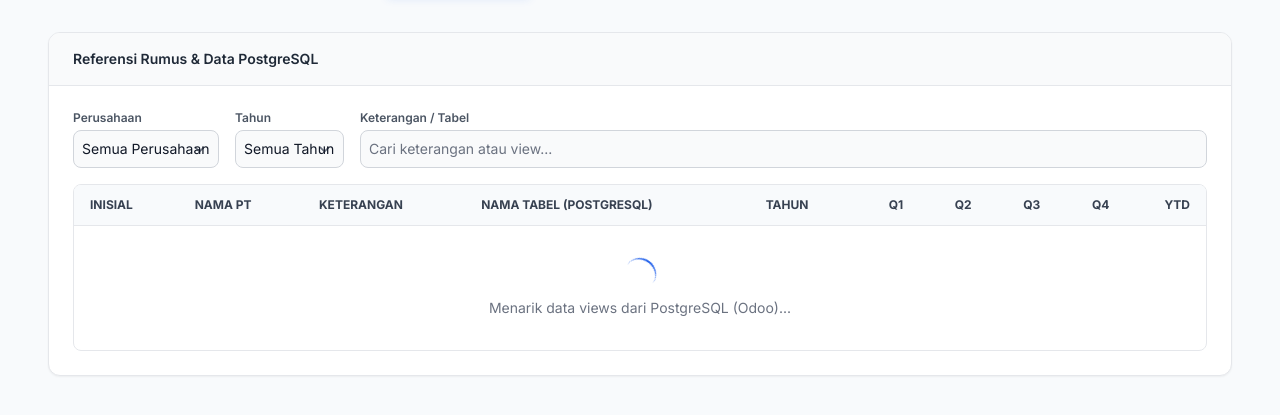
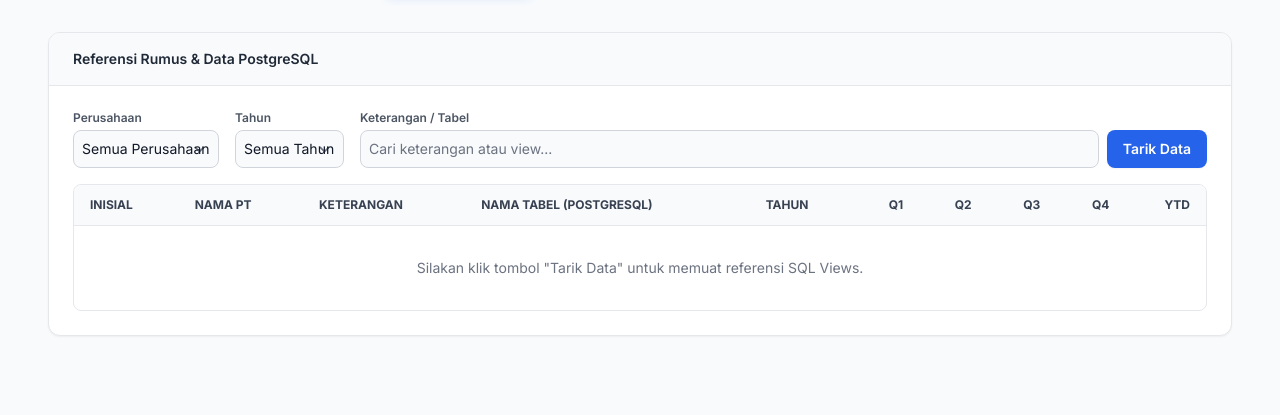
Before and after one commit to nicku-dev/bms-web, a FastAPI app: template app/templates/reference.html in a window 1280 px wide. Shown: the part 129-544 px from the top of the page. Run offline with FastAPI, Linux system fonts and the light colour scheme; the template is opened without the code that fills it, so the values that code supplies are empty; parts of the project's set-up code (start-up, migrations or seed data) failed here and were passed over; some libraries are stand-ins or nearby versions.

Commit message:
fix: disable auto-load on Referensi Data page to prevent hanging

```diff
--- a/app/templates/reference.html
+++ b/app/templates/reference.html
@@ -124,7 +124,12 @@
         </div>
         <div class="flex-1">
           <label class="block text-xs font-semibold text-gray-600 mb-1">Keterangan / Tabel</label>
-          <input type="text" id="filter-search" onkeyup="filterTable()" class="bg-gray-50 border border-gray-300 text-gray-900 text-sm rounded-lg focus:ring-blue-500 focus:border-blue-500 block w-full p-2" placeholder="Cari keterangan atau view...">
+          <div class="flex gap-2">
+            <input type="text" id="filter-search" onkeyup="filterTable()" class="flex-1 bg-gray-50 border border-gray-300 text-gray-900 text-sm rounded-lg focus:ring-blue-500 focus:border-blue-500 block p-2" placeholder="Cari keterangan atau view...">
+            <button onclick="loadData()" class="px-4 py-2 bg-blue-600 hover:bg-blue-700 text-white text-sm font-semibold rounded-lg shadow-sm whitespace-nowrap">
+              Tarik Data
+            </button>
+          </div>
         </div>
       </div>
 
@@ -149,14 +154,11 @@
 
           <tbody id="ref-table-body" class="divide-y divide-gray-200">
             <tr>
-              <td colspan="10" class="px-4 py-8 text-center text-gray-500">
-                <div class="flex flex-col items-center justify-center">
-                  <div class="animate-spin rounded-full h-8 w-8 border-b-2 border-blue-600 mb-2"></div>
-                  <p class="text-sm">Menarik data views dari PostgreSQL (Odoo)...</p>
-                </div>
+              <td colspan="10" id="initial-message" class="px-4 py-8 text-center text-gray-500">
+                Silakan klik tombol "Tarik Data" untuk memuat referensi SQL Views.
               </td>
             </tr>
-          </tbody></tbody>
+          </tbody>
         </table>
       </div>
 
@@ -172,6 +174,14 @@ function formatNumber(num) {
 }
 
 function loadData() {
+    const tbody = document.getElementById('ref-table-body');
+    tbody.innerHTML = `<tr><td colspan="10" class="px-4 py-8 text-center text-gray-500">
+        <div class="flex flex-col items-center justify-center">
+          <div class="animate-spin rounded-full h-8 w-8 border-b-2 border-blue-600 mb-2"></div>
+          <p class="text-sm">Menarik data views dari PostgreSQL (Odoo)... Proses ini mungkin memakan waktu beberapa saat.</p>
+        </div>
+    </td></tr>`;
+
     fetch('/api/admin/references')
         .then(response => response.json())
         .then(data => {
@@ -243,7 +253,7 @@ function filterTable() {
     renderTable();
 }
 
-document.addEventListener('DOMContentLoaded', loadData);
+// document.addEventListener('DOMContentLoaded', loadData);
 </script>
 </body>
 
```
